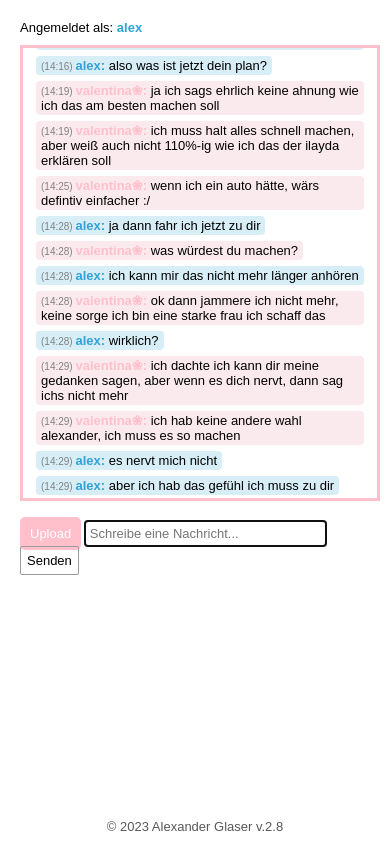
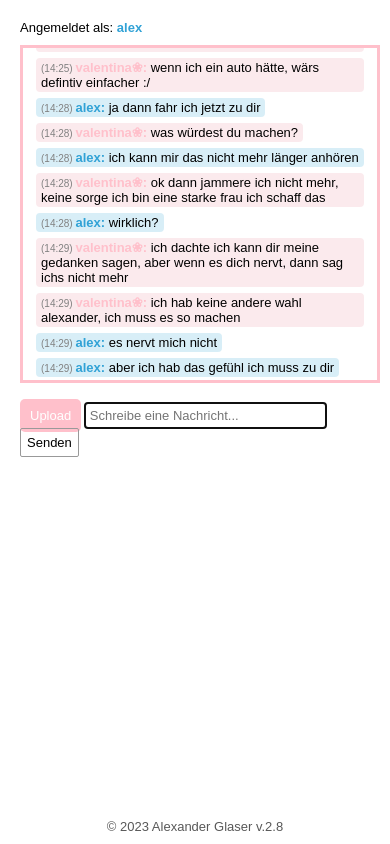
Before and after one commit to glaser-alex/alex-glaser, a PHP site: page /chat/chat.php in a window 390 px wide. Run offline with PHP 8.4, Linux system fonts and the light colour scheme; the visitor is signed in with stand-in values (Sample User, id 1); some libraries are stand-ins or nearby versions.

Commit message:
chat mobile focus eventlistener

```diff
--- a/chat/chat.php
+++ b/chat/chat.php
@@ -3,8 +3,9 @@
 <head>
     <meta charset="UTF-8">
     <meta http-equiv="X-UA-Compatible" content="IE=edge">
-    <meta name="viewport" content="width=device-width, initial-scale=1.0">
+    <meta name="viewport" content="width=device-width, initial-scale=1.0 maximum-scale=1">
     <link rel="stylesheet" href="./style.css">
+    <link rel="shortcut icon" href="../img/logo.png" type="image/x-icon">
     <script src="https://code.jquery.com/jquery-3.6.0.min.js" integrity="sha256-/xUj+3OJU5yExlq6GSYGSHk7tPXikynS7ogEvDej/m4=" crossorigin="anonymous"></script>
     <script type="text/javascript" src="http://ajax.googleapis.com/ajax/libs/jquery/1.3/jquery.min.js"></script>
     <title>vChat</title>
@@ -14,7 +15,7 @@
   <h2 style="margin-block: 0.5em">Release Notes</h2>
   <em>v.1.0.7: Image Upload</em>
   <br><br>
-  <em>v.1.1.7: Message with background colour. sdf dsf sdf df sfsadfsdf sdf sdfsdfasdfsfdsdfs fdsdfdsfadsfd fwsdf asdfadfdasf sdf asdf asdaf df sdf</em>
+  <em>v.1.1.7: Message with background colour.</em>
   <br><br>
   <em>v.1.3.7: Logged in as.</em>
 </div>
@@ -41,7 +42,7 @@
   <form action="./auswerten.php" method="post" enctype="multipart/form-data">
     <label for="fileToUpload">Upload</label>
     <input type="file" name="fileToUpload" id="fileToUpload">
-    <input type="text" name="message" placeholder="Schreibe eine Nachricht..." autofocus>
+    <input type="text" name="message" id="message" placeholder="Schreibe eine Nachricht..." autofocus>
     <input type="submit" name="submit" value="Senden">
   </form>
 </div>
@@ -56,6 +57,17 @@ setInterval(scrollToBottom, 0);
 
 // jQuery Document
 $(document).ready(function(){
+
+  const message = document.getElementById('message');
+  const chatBox = document.getElementById('chatBoxDIV');
+  message.addEventListener('focusin', (event) => {
+    chatBox.style.height = "50%";
+    chatBox.style.height = "40vh";
+  })
+
+  message.addEventListener('focusout', (event) => {
+    chatBox.style.height = "90%";
+  })
 
   //Load the file containing the chat log
   function loadLog(){
--- a/chat/chat.txt
+++ b/chat/chat.txt
@@ -281,8 +281,6 @@
 
 <div class='messageDIV' style='background: #31a2d630'><span class='messageTime'>(10:13) </span><b style='color: #31a2d6'>alex:</b> was genau soll ich auf der seite durchlesen</div>
 
-<div class='messageDIV messageMitImg' style='background: #EA91A130'><b style='color: pink'>valentina❀:</b><br><img src='./uploads/adhs.PNG' width='250'><br><br><span class='messageTime'>(10:15) </span></div>
-
 <div class='messageDIV' style='background: #EA91A130'><span class='messageTime'>(10:15) </span><b style='color: pink'>valentina❀:</b> ja die problembereiche </div>
 
 <div class='messageDIV' style='background: #EA91A130'><span class='messageTime'>(10:15) </span><b style='color: pink'>valentina❀:</b> da sind extra bilder </div>
@@ -501,8 +499,6 @@
 
 <div class='messageDIV' style='background: #EA91A130'><span class='messageTime'>(12:22) </span><b style='color: pink'>valentina❀:</b> ja, eig nur </div>
 
-<div class='messageDIV messageMitImg' style='background: #EA91A130'><b style='color: pink'>valentina❀:</b><br><img src='./uploads/abschlusskleid ilayda.PNG' width='250'><br><br><span class='messageTime'>(13:47) </span></div>
-
 <div class='messageDIV' style='background: #EA91A130'><span class='messageTime'>(13:47) </span><b style='color: pink'>valentina❀:</b> sie hat mir angeboten, dass ich ihr kleid nehmen könnte </div>
 
 <div class='messageDIV' style='background: #EA91A130'><span class='messageTime'>(13:47) </span><b style='color: pink'>valentina❀:</b> mir gefällt das silber nicht so an der seite</div>
@@ -518,8 +514,6 @@
 <div class='messageDIV' style='background: #EA91A130'><span class='messageTime'>(13:57) </span><b style='color: pink'>valentina❀:</b> naja, die wohnt halt in nsv und dann muss ich das kleid bei ihr holen und wenn ichs nicht will, dann halt wieder zurück geben </div>
 
 <div class='messageDIV' style='background: #EA91A130'><span class='messageTime'>(13:57) </span><b style='color: pink'>valentina❀:</b> keine ahnung ob ich so lust darauf hab</div>
-
-<div class='messageDIV messageMitImg' style='background: #EA91A130'><b style='color: pink'>valentina❀:</b><br><img src='./uploads/ilayda abkleid.PNG' width='250'><br><br><span class='messageTime'>(13:58) </span></div>
 
 <div class='messageDIV' style='background: #EA91A130'><span class='messageTime'>(13:59) </span><b style='color: pink'>valentina❀:</b> vielleicht siehst du jetzt das silberne besser</div>
 
--- a/chat/style.css
+++ b/chat/style.css
@@ -110,7 +110,7 @@ input[type=text] {
         border: 0 solid var(--prim);
     }
     #chatBoxDIV {
-        height: 60%;
+        height: 90%;
         margin: 0 20px 20px 20px;
     }
     .form {
```
